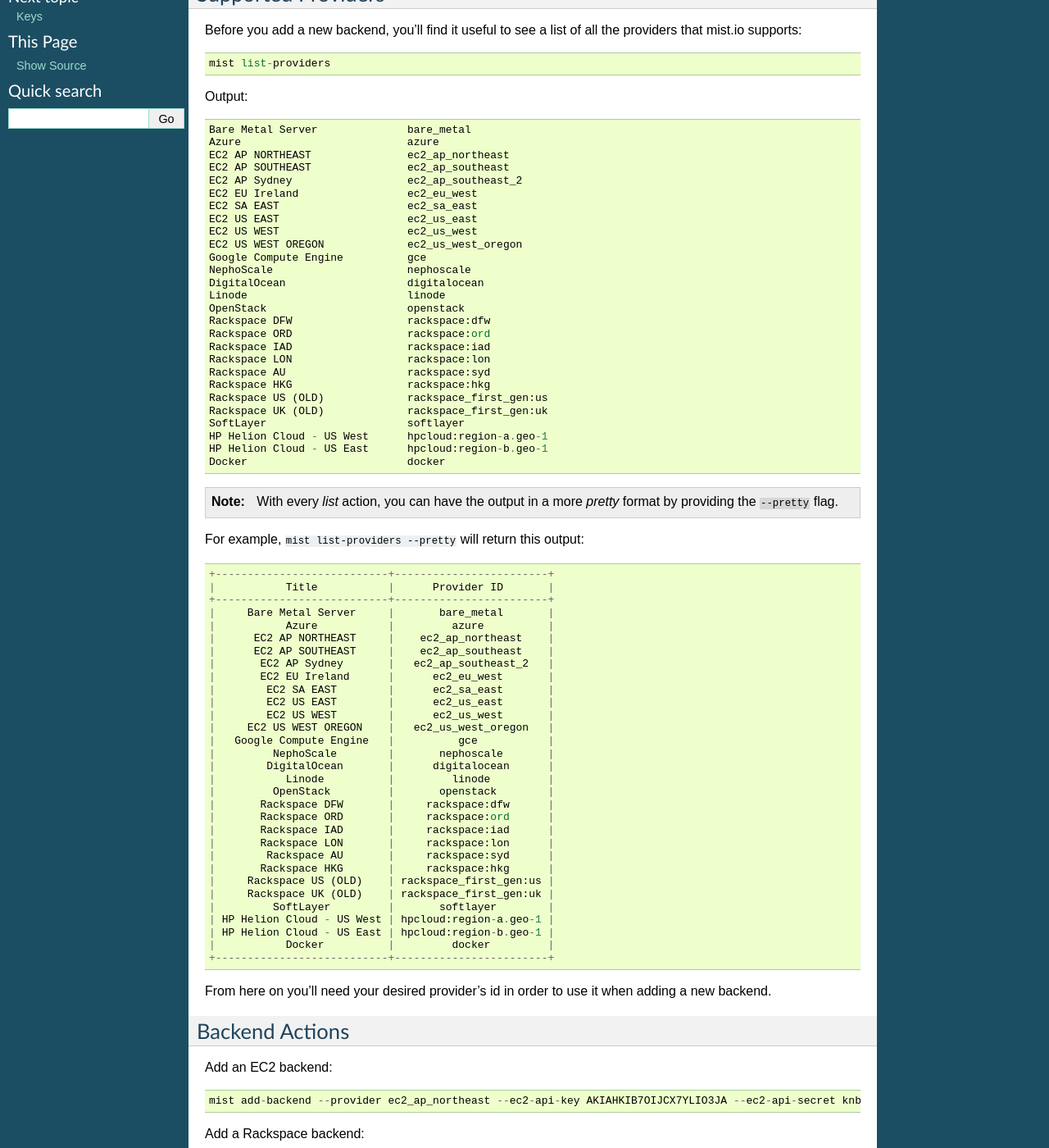
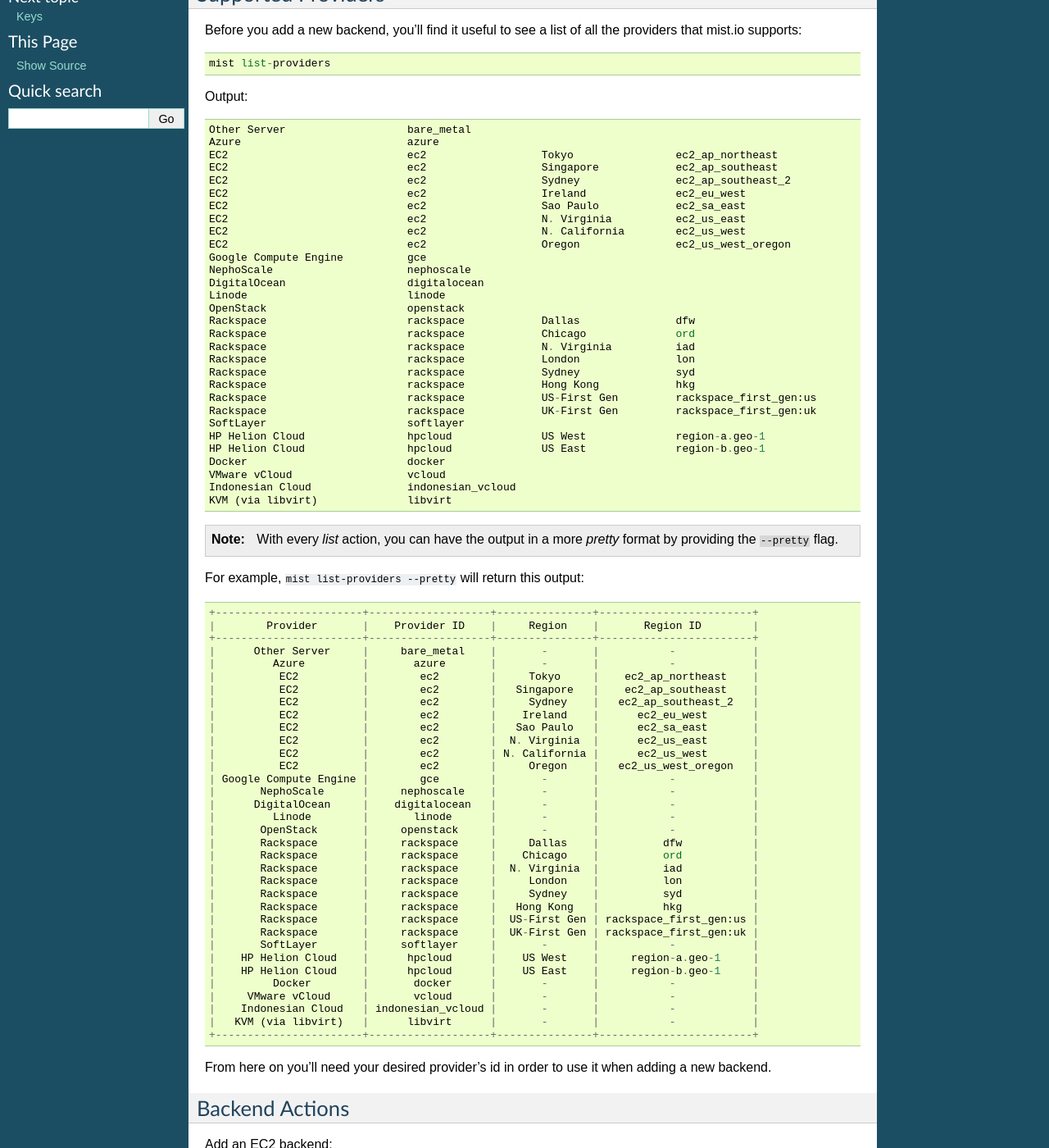
Before and after one commit to mistio/mist.client, a Sphinx documentation site: the page built from docs/source/cmd/cmd_backend.rst, in a window 1280 px wide and 1400 px high, scrolled down 200 px. Shown: the whole window at 82% size. Built offline with Sphinx 7.4.7, drawn with Linux system fonts in a browser that asks for light colours; some of the changed text lies outside the part shown.

Commit message:
Update gce support and start updating backend docs

```diff
--- a/docs/source/cmd/cmd_backend.rst
+++ b/docs/source/cmd/cmd_backend.rst
@@ -14,69 +14,77 @@
 
 Output::
 
-    Bare Metal Server              bare_metal
+    Other Server                   bare_metal
     Azure                          azure
-    EC2 AP NORTHEAST               ec2_ap_northeast
-    EC2 AP SOUTHEAST               ec2_ap_southeast
-    EC2 AP Sydney                  ec2_ap_southeast_2
-    EC2 EU Ireland                 ec2_eu_west
-    EC2 SA EAST                    ec2_sa_east
-    EC2 US EAST                    ec2_us_east
-    EC2 US WEST                    ec2_us_west
-    EC2 US WEST OREGON             ec2_us_west_oregon
+    EC2                            ec2                  Tokyo                ec2_ap_northeast
+    EC2                            ec2                  Singapore            ec2_ap_southeast
+    EC2                            ec2                  Sydney               ec2_ap_southeast_2
+    EC2                            ec2                  Ireland              ec2_eu_west
+    EC2                            ec2                  Sao Paulo            ec2_sa_east
+    EC2                            ec2                  N. Virginia          ec2_us_east
+    EC2                            ec2                  N. California        ec2_us_west
+    EC2                            ec2                  Oregon               ec2_us_west_oregon
     Google Compute Engine          gce
     NephoScale                     nephoscale
     DigitalOcean                   digitalocean
     Linode                         linode
     OpenStack                      openstack
-    Rackspace DFW                  rackspace:dfw
-    Rackspace ORD                  rackspace:ord
-    Rackspace IAD                  rackspace:iad
-    Rackspace LON                  rackspace:lon
-    Rackspace AU                   rackspace:syd
-    Rackspace HKG                  rackspace:hkg
-    Rackspace US (OLD)             rackspace_first_gen:us
-    Rackspace UK (OLD)             rackspace_first_gen:uk
+    Rackspace                      rackspace            Dallas               dfw
+    Rackspace                      rackspace            Chicago              ord
+    Rackspace                      rackspace            N. Virginia          iad
+    Rackspace                      rackspace            London               lon
+    Rackspace                      rackspace            Sydney               syd
+    Rackspace                      rackspace            Hong Kong            hkg
+    Rackspace                      rackspace            US-First Gen         rackspace_first_gen:us
+    Rackspace                      rackspace            UK-First Gen         rackspace_first_gen:uk
     SoftLayer                      softlayer
-    HP Helion Cloud - US West      hpcloud:region-a.geo-1
-    HP Helion Cloud - US East      hpcloud:region-b.geo-1
+    HP Helion Cloud                hpcloud              US West              region-a.geo-1
+    HP Helion Cloud                hpcloud              US East              region-b.geo-1
     Docker                         docker
+    VMware vCloud                  vcloud
+    Indonesian Cloud               indonesian_vcloud
+    KVM (via libvirt)              libvirt
+
 
 .. Note:: With every *list* action, you can have the output in a more *pretty* format by providing the ``--pretty`` flag.
 
 For example, ``mist list-providers --pretty`` will return this output::
 
-    +---------------------------+------------------------+
-    |           Title           |      Provider ID       |
-    +---------------------------+------------------------+
-    |     Bare Metal Server     |       bare_metal       |
-    |           Azure           |         azure          |
-    |      EC2 AP NORTHEAST     |    ec2_ap_northeast    |
-    |      EC2 AP SOUTHEAST     |    ec2_ap_southeast    |
-    |       EC2 AP Sydney       |   ec2_ap_southeast_2   |
-    |       EC2 EU Ireland      |      ec2_eu_west       |
-    |        EC2 SA EAST        |      ec2_sa_east       |
-    |        EC2 US EAST        |      ec2_us_east       |
-    |        EC2 US WEST        |      ec2_us_west       |
-    |     EC2 US WEST OREGON    |   ec2_us_west_oregon   |
-    |   Google Compute Engine   |          gce           |
-    |         NephoScale        |       nephoscale       |
-    |        DigitalOcean       |      digitalocean      |
-    |           Linode          |         linode         |
-    |         OpenStack         |       openstack        |
-    |       Rackspace DFW       |     rackspace:dfw      |
-    |       Rackspace ORD       |     rackspace:ord      |
-    |       Rackspace IAD       |     rackspace:iad      |
-    |       Rackspace LON       |     rackspace:lon      |
-    |        Rackspace AU       |     rackspace:syd      |
-    |       Rackspace HKG       |     rackspace:hkg      |
-    |     Rackspace US (OLD)    | rackspace_first_gen:us |
-    |     Rackspace UK (OLD)    | rackspace_first_gen:uk |
-    |         SoftLayer         |       softlayer        |
-    | HP Helion Cloud - US West | hpcloud:region-a.geo-1 |
-    | HP Helion Cloud - US East | hpcloud:region-b.geo-1 |
-    |           Docker          |         docker         |
-    +---------------------------+------------------------+
+    +-----------------------+-------------------+---------------+------------------------+
+    |        Provider       |    Provider ID    |     Region    |       Region ID        |
+    +-----------------------+-------------------+---------------+------------------------+
+    |      Other Server     |     bare_metal    |       -       |           -            |
+    |         Azure         |       azure       |       -       |           -            |
+    |          EC2          |        ec2        |     Tokyo     |    ec2_ap_northeast    |
+    |          EC2          |        ec2        |   Singapore   |    ec2_ap_southeast    |
+    |          EC2          |        ec2        |     Sydney    |   ec2_ap_southeast_2   |
+    |          EC2          |        ec2        |    Ireland    |      ec2_eu_west       |
+    |          EC2          |        ec2        |   Sao Paulo   |      ec2_sa_east       |
+    |          EC2          |        ec2        |  N. Virginia  |      ec2_us_east       |
+    |          EC2          |        ec2        | N. California |      ec2_us_west       |
+    |          EC2          |        ec2        |     Oregon    |   ec2_us_west_oregon   |
+    | Google Compute Engine |        gce        |       -       |           -            |
+    |       NephoScale      |     nephoscale    |       -       |           -            |
+    |      DigitalOcean     |    digitalocean   |       -       |           -            |
+    |         Linode        |       linode      |       -       |           -            |
+    |       OpenStack       |     openstack     |       -       |           -            |
+    |       Rackspace       |     rackspace     |     Dallas    |          dfw           |
+    |       Rackspace       |     rackspace     |    Chicago    |          ord           |
+    |       Rackspace       |     rackspace     |  N. Virginia  |          iad           |
+    |       Rackspace       |     rackspace     |     London    |          lon           |
+    |       Rackspace       |     rackspace     |     Sydney    |          syd           |
+    |       Rackspace       |     rackspace     |   Hong Kong   |          hkg           |
+    |       Rackspace       |     rackspace     |  US-First Gen | rackspace_first_gen:us |
+    |       Rackspace       |     rackspace     |  UK-First Gen | rackspace_first_gen:uk |
+    |       SoftLayer       |     softlayer     |       -       |           -            |
+    |    HP Helion Cloud    |      hpcloud      |    US West    |     region-a.geo-1     |
+    |    HP Helion Cloud    |      hpcloud      |    US East    |     region-b.geo-1     |
+    |         Docker        |       docker      |       -       |           -            |
+    |     VMware vCloud     |       vcloud      |       -       |           -            |
+    |    Indonesian Cloud   | indonesian_vcloud |       -       |           -            |
+    |   KVM (via libvirt)   |      libvirt      |       -       |           -            |
+    +-----------------------+-------------------+---------------+------------------------+
+
 
 From here on you'll need your desired provider's id in order to use it when adding a new backend.
 
@@ -85,15 +93,15 @@
 
 Add an EC2 backend::
 
-    mist add-backend --provider ec2_ap_northeast --ec2-api-key AKIAHKIB7OIJCX7YLIO3JA --ec2-api-secret knbkGJKHG9gjhUuhgfjtiu987
+    mist add-backend --provider ec2 --region ec2_ap_northeast --ec2-api-key AKIAHKIB7OIJCX7YLIO3JA --ec2-api-secret knbkGJKHG9gjhUuhgfjtiu987
 
 Add a Rackspace backend::
 
-    mist add-backend --provider rackspace:iad --rackspace-username my_username --rackspace-api-key 098er098eqwec98dqdqd098
+    mist add-backend --provider rackspace --region iad --rackspace-username my_username --rackspace-api-key 098er098eqwec98dqdqd098
 
 Add a Nephoscale backend::
 
-    mist list backends --provider nephoscale --nepho-username nepho_username --nepho-password nepho_passwd
+    mist add-backend --provider nephoscale --nepho-username nepho_username --nepho-password nepho_passwd
 
 Add a DigitalOcean backend::
 
@@ -113,7 +121,7 @@
 
 Add a HP Cloud backend::
 
-    mist add-backend --provider hpcloud:region-a.geo-1 --hp-username hp_username --hp-password my_pass --hp-tenant my_tenant
+    mist add-backend --provider hpcloud --region region-a.geo-1 --hp-username hp_username --hp-password my_pass --hp-tenant my_tenant
 
 Add a Azure backend::
 
--- a/docs/source/quickstart/python.rst
+++ b/docs/source/quickstart/python.rst
@@ -8,7 +8,7 @@
 
 Let's add our backends, for example an ec2 and an Openstack::
 
-    mist add-backend --provider ec2_ap_northeast --name EC2 --ec2-api-key ALKI098IGGYUG --ec2-api-secret dioLKNlkhiu89oiukhj
+    mist add-backend --provider ec2 --region ec2_ap_northeast --name EC2 --ec2-api-key ALKI098IGGYUG --ec2-api-secret dioLKNlkhiu89oiukhj
     mist add-backend --provider openstack --name Openstack --openstack--username admin --openstack-tenant admin --openstack-password admin_pass --openstack-auth-url http://10.0.1:5000
 
 We can now provision new machines just like that::
```
Also changed, not shown: docs/source/index.rst (+0 -7 lines), 2 other files.
